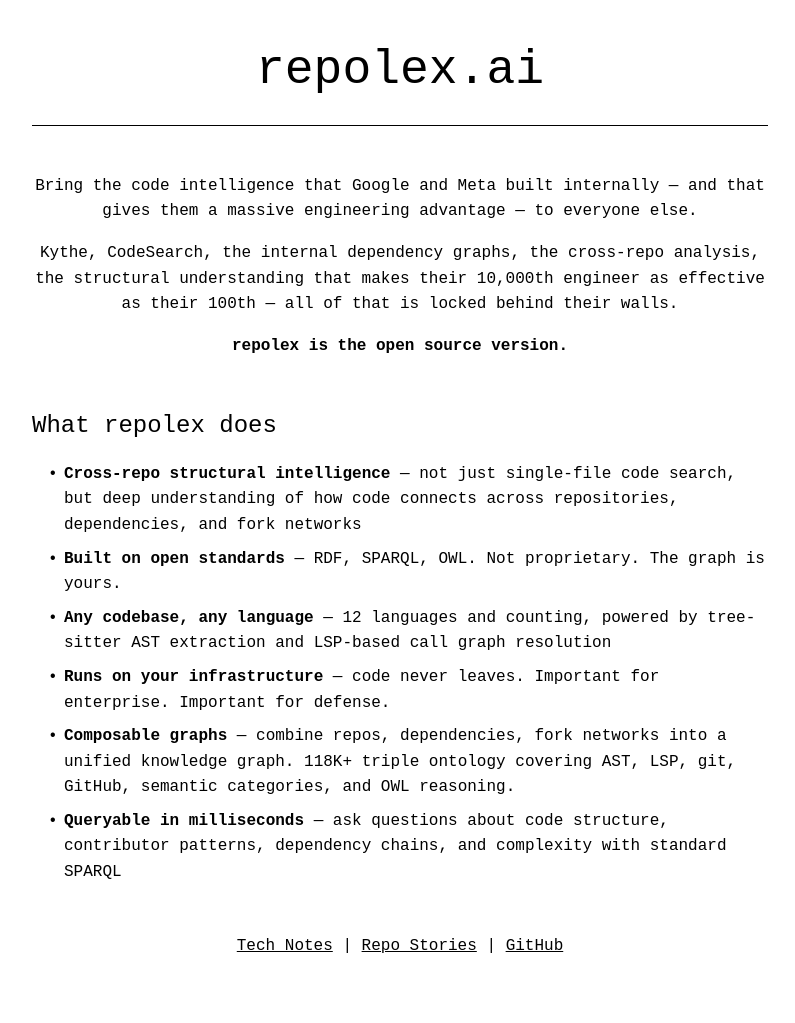
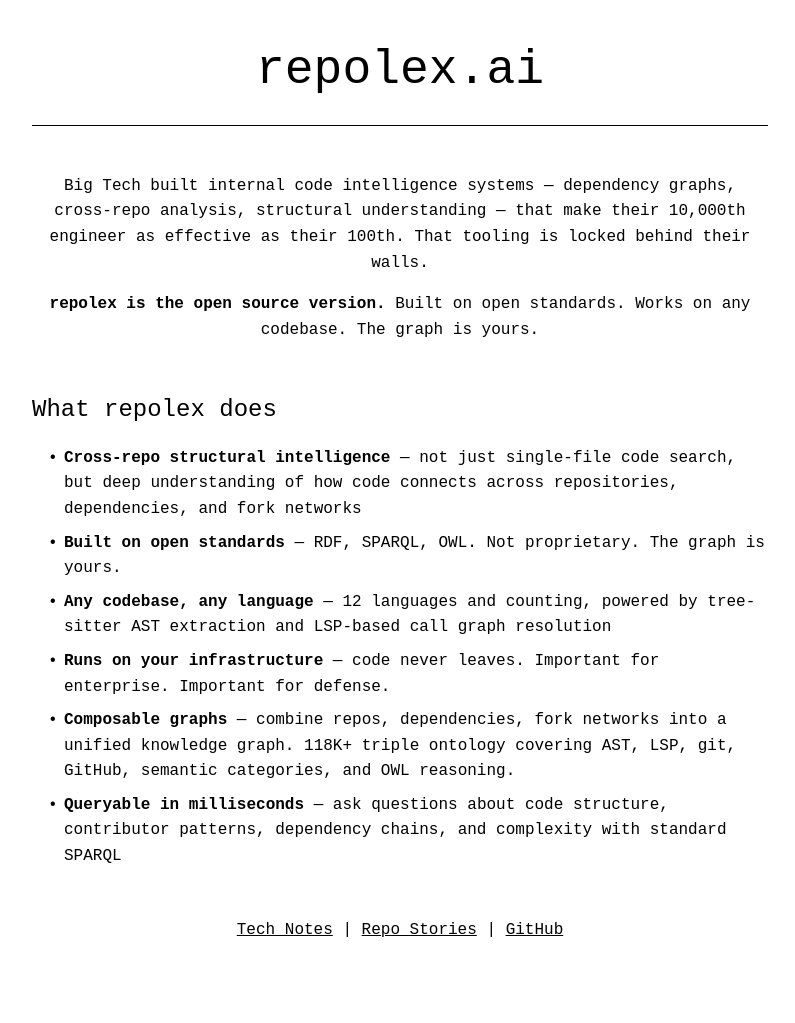
Before and after one commit to repolex-ai/repolex-www, a Jekyll site: the page built from index.md, in a window 1280 px wide. Shown: the whole page, without its empty margins (240-1035 px from the left). Built offline with Jekyll 4.4.1, drawn with Linux system fonts in a browser that asks for light colours.

Commit message:
Soften homepage intro — generalize to Big Tech, drop specific product names
Co-Authored-By: spacegoatai <spacegoatai@gmail.com>

```diff
--- a/index.md
+++ b/index.md
@@ -4,9 +4,8 @@
 ---
 
 <section class="intro">
-    <p>Bring the code intelligence that Google and Meta built internally — and that gives them a massive engineering advantage — to everyone else.</p>
-    <p>Kythe, CodeSearch, the internal dependency graphs, the cross-repo analysis, the structural understanding that makes their 10,000th engineer as effective as their 100th — all of that is locked behind their walls.</p>
-    <p><strong>repolex is the open source version.</strong></p>
+    <p>Big Tech built internal code intelligence systems — dependency graphs, cross-repo analysis, structural understanding — that make their 10,000th engineer as effective as their 100th. That tooling is locked behind their walls.</p>
+    <p><strong>repolex is the open source version.</strong> Built on open standards. Works on any codebase. The graph is yours.</p>
 </section>
 
 <section class="features">
```
